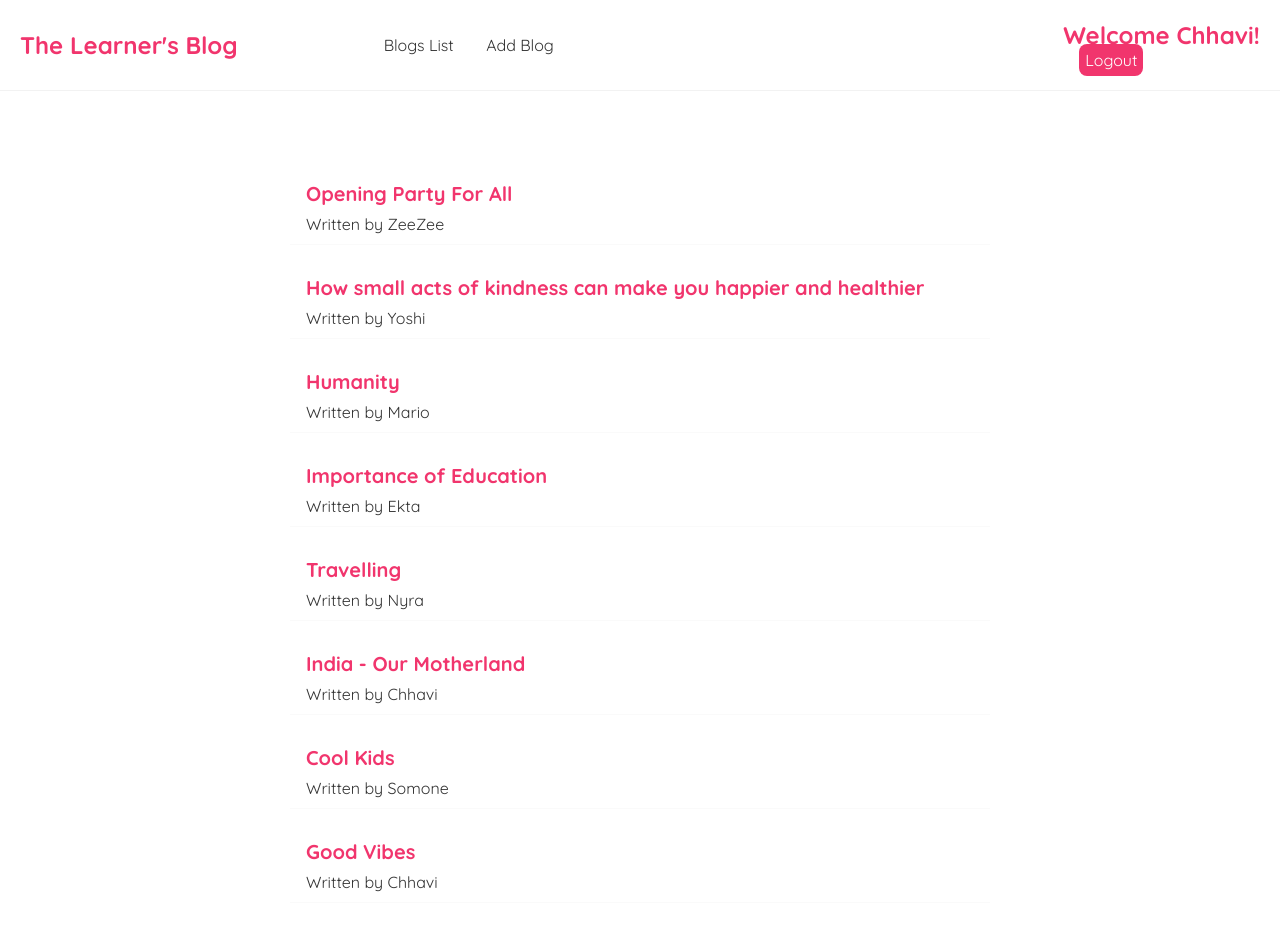
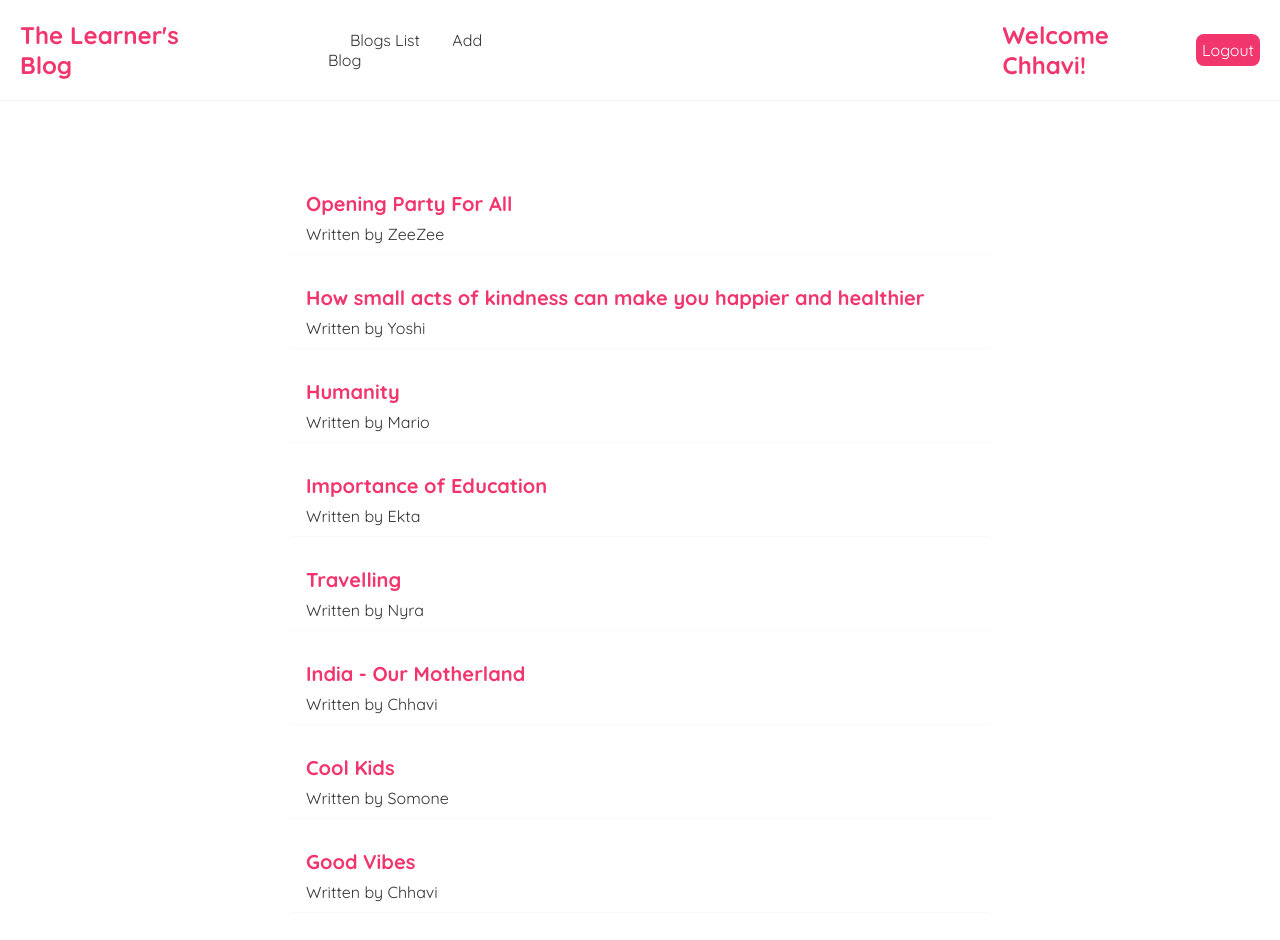
Before and after one commit to chhavi-garg/FD_ETE, a React (Create React App) app: page / in a window 1280 px wide. Shown: the top 940 px of the page. Built offline with nearby package versions, Linux system fonts and the light colour scheme; data requests are answered from the project's data file.

Commit message:
navbar styling

```diff
--- a/src/components/NavBar.js
+++ b/src/components/NavBar.js
@@ -20,8 +20,9 @@ const NavBar = () => {
                 {/* <button onClick={handleClick}>Click Me</button>
                 <button onClick={handleClickAgain('Chhavi')}>Click Me Again</button> */}
             </div>
+            <h1 className="username">Welcome {username}! </h1>
             <div className="links-right">
-                <h1>Welcome {username}! </h1>
+
                 <Link to="/" style={{
                     color: 'white',
                     backgroundColor: '#f1356d',
--- a/src/index.css
+++ b/src/index.css
@@ -18,12 +18,16 @@
   color: #f1356d;
 }
 .navbar .links-left {
-  margin-left: 10%;
+  margin-left: 9%;
 
 }
 .navbar .links-right
 {
   margin-left: auto;
+}
+.navbar .username
+{
+  margin-left: 40%;
 }
 .navbar a {
   margin-left: 16px;
```
